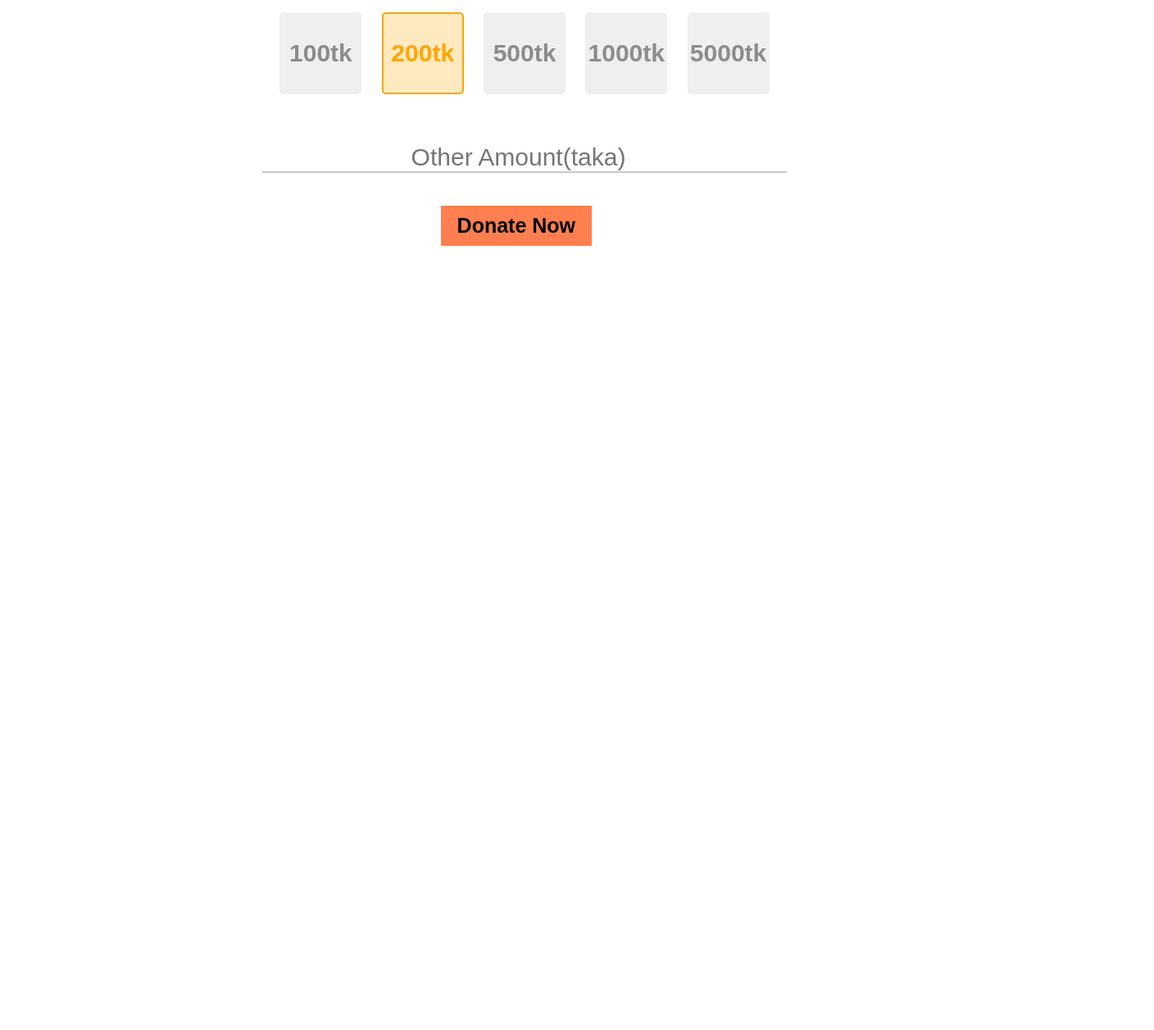
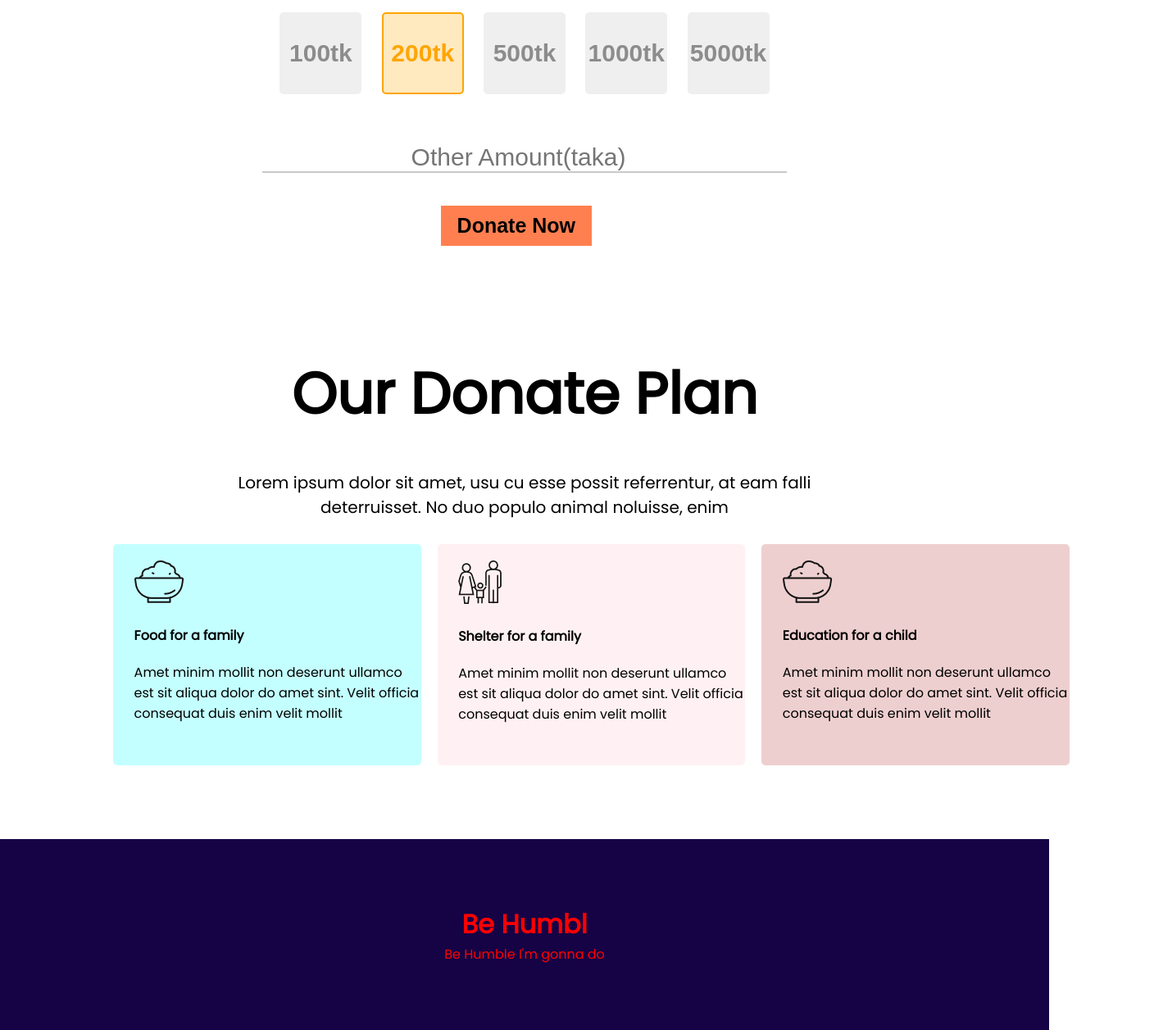
Before and after one commit to lithiakter22/Donate-practice, a plain HTML site: page index.html in a window 1280 px wide. Shown: the part 1159-2416 px from the top of the page at 82% size, 1408 px wide, since content can reach past the window. Before the commit the page ends 1459 px from the top, so only its background shows below. Drawn offline with Linux system fonts and the light colour scheme.

Commit message:
5th commit

```diff
--- a/index.html
+++ b/index.html
@@ -36,5 +36,47 @@
 
   <button class="donate-btn donate-btn-center">Donate Now</button>
     </section>
+
+    <section  class="section-three">
+      <div>
+      <h1  class="title3">Our Donate Plan</h1>
+      <p class="text3">Lorem ipsum dolor sit amet, usu cu esse possit referrentur, at eam falli
+        deterruisset. No duo populo animal noluisse, enim</p>
+      </div>
+      <div class="Three-cards">
+    <div class="First-card">
+      <img src="images/food.png" alt="">
+      <h4 class="section3-p" >Food for a family</h4>
+      <p class="section3-p">Amet minim mollit non deserunt
+        ullamco est sit aliqua dolor do amet
+        sint. Velit officia consequat duis enim
+        velit mollit</p>
+      </div>
+        <div class="second-card">
+          <img src="images/shelter.png" alt="">
+          <h4 class="section3-p" >Shelter for a family</h4>
+          <p class="section3-p">Amet minim mollit non deserunt
+            ullamco est sit aliqua dolor do amet
+            sint. Velit officia consequat duis enim
+            velit mollit</p>
+          </div>
+            <div class="Third-card">
+          <img src="images/food.png" alt="">
+          <h4 class="section3-p" >Education for a child</h4>
+          <p class="section3-p" >Amet minim mollit non deserunt
+            ullamco est sit aliqua dolor do amet
+            sint. Velit officia consequat duis enim
+            velit mollit</p>
+       </div>
+      </div>
+      </section>
+      <footer>
+        <h1>Be Humbl</h1>
+        <p>Be Humble
+          I'm gonna do </p>
+
+      </footer>
+
+
   </body>
 </html>
--- a/style.css
+++ b/style.css
@@ -101,3 +101,74 @@ border: 2px solid rgb(253, 165, 0);
     margin-top: 40px;
     margin-left:42% ;
 }
+/* 2nd section end */
+/* 3rd section start */
+
+.title3{
+margin-top: 10%;
+margin-bottom: 40px;
+text-align: center;
+font-size: 70px;
+font-weight: 700;
+}
+
+.text3{
+text-align: center;
+font-size:20px ;
+padding-left: 20%;
+padding-right: 20%;
+margin-bottom: 30px;
+}
+.Three-cards{
+    width: 100%;
+    height: 300px;
+    display: flex;
+    padding-left: 10%;
+    padding-bottom: 60px;
+    border-radius: 5px;
+
+
+}
+.First-card{
+background-color: rgba(0, 255, 255 , 0.233);
+width: 350px;
+height: 250px;
+padding-top: 20px;
+padding-left: 2%;
+border-radius: 5px;
+display: inline;
+margin-left: 10px;
+margin-right: 10px;
+}
+.second-card{
+    background-color: rgba(255, 192, 203 , 0.233);
+    width: 350px;
+    height: 250px;
+    padding-top: 20px;
+    padding-left: 2%;
+    border-radius: 5px;
+    margin-left: 10px;
+    margin-right: 10px;
+}
+.Third-card{
+
+    background-color: rgba(166, 0 , 0, 0.19);
+    width: 350px;
+    height: 250px;
+    padding-top: 20px;
+    padding-left: 2%;
+    border-radius: 5px;
+    margin-left:10px ;
+    margin-right: 10px;
+}
+.section3-p{
+    padding-top: 20px;
+
+}
+/* 4th section end */
+footer{
+text-align: center;
+padding: 80px;
+background-color:rgb(21,3,70);
+color: red
+}
```
